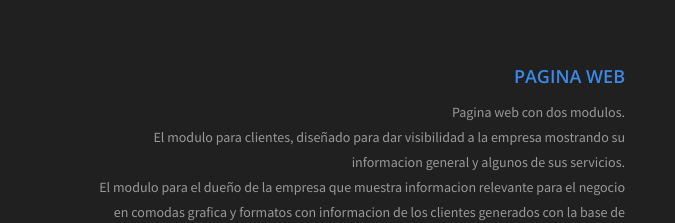
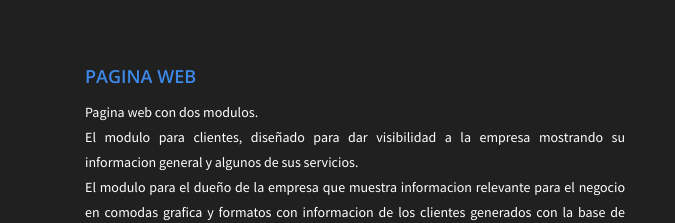
Before and after one commit to OscarArreolatics/-OscarArreolatics.github.io, a plain HTML site: page services.html in a window 1280 px wide. Shown: the part 747-970 px from the top of the page, 0-675 px from the left. Drawn offline with nearby package versions, Linux system fonts and the light colour scheme; files whose address does not match are found by name.

Commit message:
fix color proyectos

```diff
--- a/css/main.css
+++ b/css/main.css
@@ -189,10 +189,12 @@ a, a:hover, button, button:hover, .btnborder, .btntop {
       font: 600 18px/1 "Open Sans";
       color: #3c88e7;
       margin: 0 0 15px;
-      text-transform: uppercase; }
+      text-transform: uppercase;
+      text-align: justify; }
     .our-services--element p {
-      font: 400 14px/25px "Source Sans Pro";
-      margin-bottom: 0; }
+      font: 400 14px/25px "Source Sans Pro"; color: white;
+      margin-bottom: 0;
+      text-align: justify; }
     .our-services--element__image {
       position: absolute;
       right: -115px;
```
